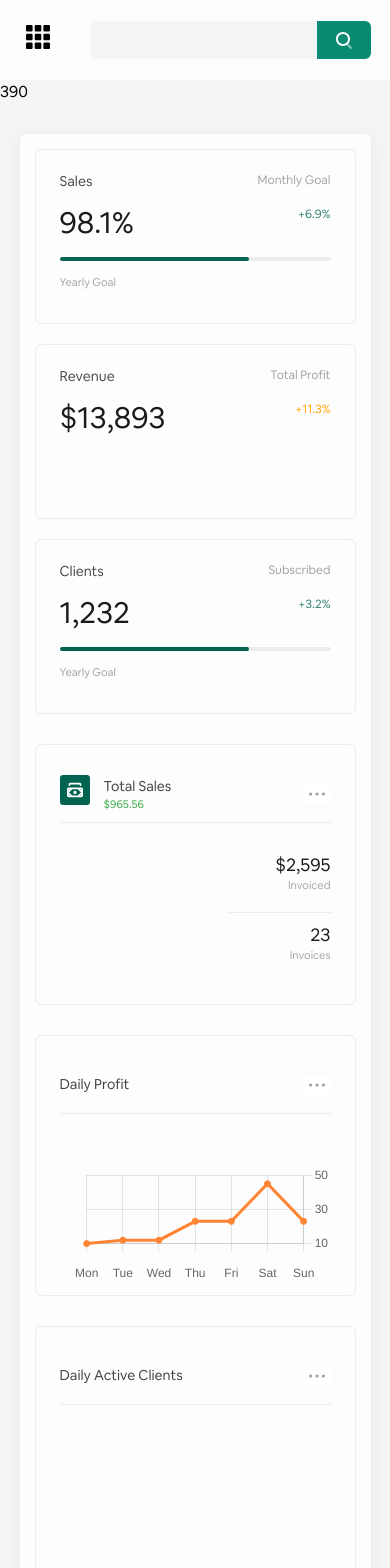
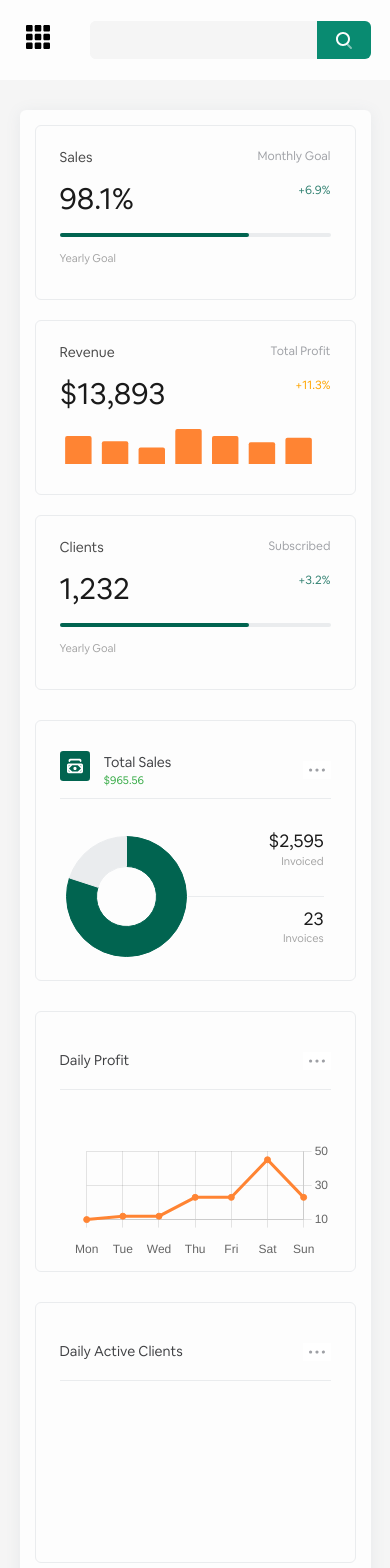
Before and after one commit to abdulmalikgh/front-end-challenge, a React (Create React App) app: page / in a window 390 px wide. Shown: the top 1568 px of the page. Built offline with nearby package versions, Linux system fonts and the light colour scheme.

Commit message:
Add dougnut component

```diff
--- a/src/App.js
+++ b/src/App.js
@@ -6,16 +6,22 @@ import './assets/scss/app.scss';
 import { useState, useEffect } from 'react'
 
 function App() {
+
   const size = useWindowSize();
   if(size.width > 992) {
     let mainSidebar = document.getElementById('mainSidebar')
     mainSidebar.style.display = 'flex'
     mainSidebar.style.height = '814px'
+  } else {
+    let mainSidebar = document.getElementById('mainSidebar')
+    if(mainSidebar) {
+      mainSidebar.style.display = 'none'
+      mainSidebar.style.height = '100vh'
+    }
   }
   return (
     <div className="App">
       <Header />
-      <p>{size.width} </p>
       <main>
         <Sidebar />
         <Main />
--- a/src/assets/scss/app.scss
+++ b/src/assets/scss/app.scss
@@ -67,14 +67,14 @@ main {
       }
     }
   }
-  #close{
+  #close {
     position: absolute;
     right: 0;
-    margin:1em;
-    top:0;
+    margin: 1em;
+    top: 0;
     z-index: 1000;
     outline: none;
-    border:none;
+    border: none;
     background: transparent;
     cursor: pointer;
     display: none;
@@ -269,6 +269,10 @@ main {
     }
     .revenue {
       .graph {
+        width: 95%;
+        margin-top: 15px;
+        height: 35px;
+        padding: 0px;
       }
       .percentage {
         margin-bottom: 5px;
@@ -369,21 +373,25 @@ main {
   line-height: 140%;
   color: #a3a3a3;
 }
-
+.__dougnut {
+  width: 100%;
+  height: 135px;
+}
 .body {
   display: flex;
-  height: 182px;
+  height: 135px;
   align-items: center;
   justify-content: center;
+  margin-top: 30px;
   .dognut {
-    width: calc(100% - 102px);
+    width: 40%;
   }
   .text {
-    width: 102px;
+    width: 50%;
     height: 100%;
     div {
-      height: 90px;
       padding-top: auto;
+      height: 50%;
       &:first-of-type {
         border-bottom: 1px solid $divider;
       }
@@ -410,7 +418,7 @@ main {
 }
 
 .number_top {
-  padding-top: 15px;
+  padding-bottom: 15px;
 }
 .number_bottom {
   padding-top: 10px;
@@ -436,17 +444,25 @@ main {
     width: calc(100% - 215px);
   }
 }
+@media screen and (max-width: 1600px) {
+  .dognut {
+    width: 50% !important;
+  }
+  .text {
+    width: 50% !important;
+  }
+}
 @media screen and (max-width: 992px) {
-  #close{
-   display: block!important;
+  #close {
+    display: block !important;
   }
-  main{
+  main {
     padding-right: 5%;
     padding-left: 5%;
   }
   .sidebar {
     display: none;
-    width:288px;
+    width: 288px;
     height: 100vh;
     position: fixed;
     left: 0;
@@ -533,6 +549,12 @@ main {
   }
 }
 @media screen and (max-width: 768px) {
+  .dognut {
+    width: 25% !important;
+  }
+  .text {
+    width: 65% !important;
+  }
   .main,
   main {
     height: auto;
@@ -563,8 +585,21 @@ main {
     margin-bottom: 30px;
   }
 }
-
+@media screen and (max-width:600px) {
+  .dognut {
+    width: 35% !important;
+  }
+  .text {
+    width: 60% !important;
+  }
+}
 @media screen and (max-width: 540px) {
+  .dognut {
+    width: 45% !important;
+  }
+  .text {
+    width: 50% !important;
+  }
   .sidebar {
     padding-bottom: 5em;
   }
@@ -640,3 +675,5 @@ main {
     }
   }
 }
+
+//  check dougnut breakpoints
--- /dev/null
+++ b/src/components/main_sections/DoughnutCoponent.js
@@ -0,0 +1,38 @@
+import React from 'react';
+import { Chart as ChartJS, ArcElement, Tooltip, Legend } from 'chart.js';
+import { Doughnut } from 'react-chartjs-2';
+
+ChartJS.register(ArcElement, Tooltip, Legend);
+export const options = {
+  responsive: true,
+  maintainAspectRatio: false,
+  scaleShowVerticalLines: false,
+  plugins: {
+      scaleShowVerticalLines: false,
+      legend: {
+          position:false,
+          display:false
+      },
+  },
+
+};
+export default function DoughnutCoponent({ colors, passedData }) {
+  const data = {
+    labels: colors,
+    datasets: [
+      {
+        label: 'Total Sales',
+        display: false,
+        data: passedData,
+        backgroundColor: colors,
+        borderColor: colors,
+        borderWidth: 1,
+      },
+    ],
+  };
+    return (
+        <div className="__dougnut">
+           <Doughnut data={data}  options={options}/>
+        </div>
+    )
+}
--- a/src/components/main_sections/MiddleCards.js
+++ b/src/components/main_sections/MiddleCards.js
@@ -3,6 +3,7 @@ import money from '../../assets/images/money.svg'
 import more from '../../assets/images/More.svg'
 import profileRound from '../../assets/images/profile_roud.svg'
 import DailyProfit from './DailyProfit'
+import DoughnutCoponent from './DoughnutCoponent'
 export default function MiddleCards() {
     return (
         <div>
@@ -29,14 +30,14 @@ export default function MiddleCards() {
                     </div>
                     <div className="body">
                         <div className="dognut">
-
+                            <DoughnutCoponent  passedData = { [80,20] } colors = {['#016450', '#EAECEE']} />
                         </div>
                         <div className="text">
                             <div className="number_top">
-                                <p className="top number_top">
+                                <p className="top">
                                     $2,595
                                 </p>
-                                <p className="bottom">
+                                <p className="bottom number_top">
                                     Invoiced
                                 </p>
                             </div>
@@ -101,7 +102,7 @@ export default function MiddleCards() {
                     </div>
                     <div className="body">
                         <div className="dognut">
-
+                        <DoughnutCoponent passedData = { [30,70] } colors = {['#FACF55', '#EAECEE']}/>
                         </div>
                         <div class="text">
                             <div>
--- a/src/components/main_sections/RevenueChart.js
+++ b/src/components/main_sections/RevenueChart.js
@@ -28,21 +28,40 @@ import {
             position:false,
         },
     },
+    scales: {
+        x: {
+          display: false,
+          title: {
+            display: false,
+            text: 'Month'
+          },
+        },
+        y: {
+          display: false,
+          position: 'right',
+          title: {
+            display: false,
+            text: 'Value'
+          }
+        },
+    }
   };
   export const data = {
     labels,
     datasets: [
       {
-        label: 'Dataset 1',
-        data: [21,15,8,29,21,8,19],
+        label: 'Revenue',
+        display: false,
+        data: [32,26,19,40,32,25,30],
         backgroundColor: '#ff8433',
+        borderRadius: 2
       },
     ],
   };
 export default function RevenueChart() {
     return (
         <div className="graph">
-            {/* <Bar strokeWidth='0'  options={options} data={data} /> */}
+            <Bar  options={options} data={data} />
         </div>
     )
 }
```
